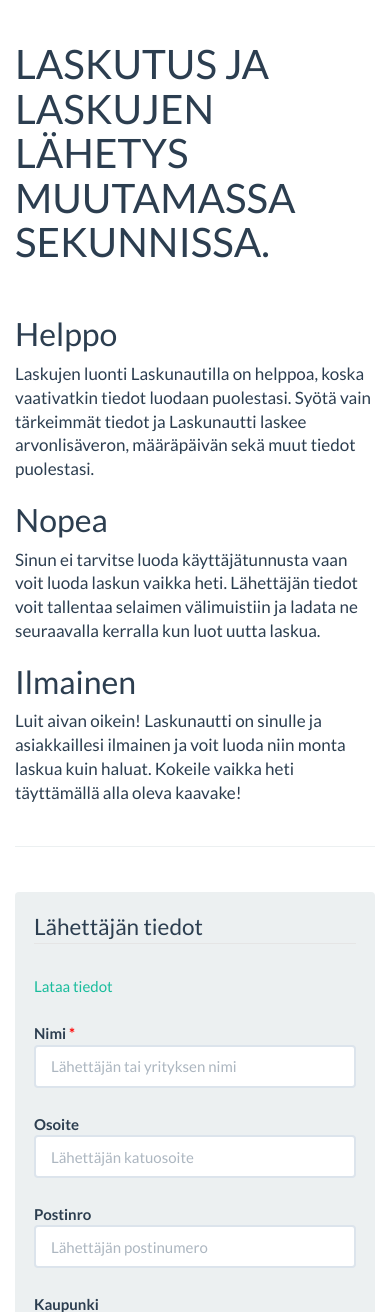
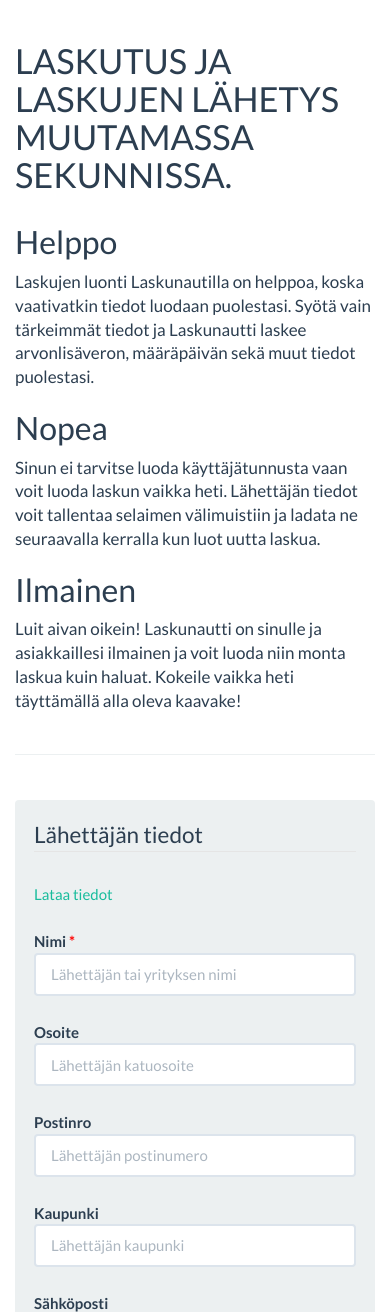
Before and after one commit to artur-gajewski/laskunautti, a PHP site: template views/index.twig in a window 390 px wide. Shown: the part 80-1392 px from the top of the page. Run offline with PHP 8.4, Linux system fonts and the light colour scheme; the template is opened without the code that fills it, so the values that code supplies are empty; some libraries are stand-ins or nearby versions.

Commit message:
Added responsiveness

```diff
--- a/views/index.twig
+++ b/views/index.twig
@@ -37,15 +37,15 @@
 </div>
 
 <div class="row features">
-    <div class="col-lg-4">
+    <div class="col-md-4">
         <h2>Helppo</h2>
         <p class="lead">Laskujen luonti Laskunautilla on helppoa, koska vaativatkin tiedot luodaan puolestasi. Syötä vain tärkeimmät tiedot ja Laskunautti laskee arvonlisäveron, määräpäivän sekä muut tiedot puolestasi.</p>
     </div>
-    <div class="col-lg-4">
+    <div class="col-md-4">
         <h2>Nopea</h2>
         <p class="lead">Sinun ei tarvitse luoda käyttäjätunnusta vaan voit luoda laskun vaikka heti. Lähettäjän tiedot voit tallentaa selaimen välimuistiin ja ladata ne seuraavalla kerralla kun luot uutta laskua.</p>
     </div>
-    <div class="col-lg-4">
+    <div class="col-md-4">
         <h2>Ilmainen</h2>
         <p class="lead">Luit aivan oikein! Laskunautti on sinulle ja asiakkaillesi ilmainen ja voit luoda niin monta laskua kuin haluat. Kokeile vaikka heti täyttämällä alla oleva kaavake!</p>
     </div>
@@ -64,7 +64,7 @@
 {% endfor %}
 
 <div class="row">
-<div class="col-lg-6">
+<div class="col-md-6 col-lg-6">
     <form action="{{ path('homepage') }}" method="post" id="billform" class="bs-example form-horizontal">
 
         <div class="well">
@@ -286,7 +286,7 @@
         </div>
     </form>
 </div>
-<div class="col-lg-4 col-lg-offset-1">
+<div class="col-md-5 col-lg-6">
 
     <h2 style="margin-top: 0px;">Miten laskutus toimii?</h2>
 
--- a/web/css/custom.css
+++ b/web/css/custom.css
@@ -90,8 +90,22 @@ hr {
     padding-bottom: 10px;
 }
 
+@media all and (max-width: 992px) {
+    h1 {
+        font-size: 2.8em !important;
+    }
+
+    .page-header {
+        margin-bottom: 0px;
+    }
+}
+
 @media all and (max-width: 450px) {
     h1 {
-        font-size: 2.7em !important;
+        font-size: 2.3em !important;
+    }
+
+    .page-header {
+        margin-bottom: 0px;
     }
 }
```
